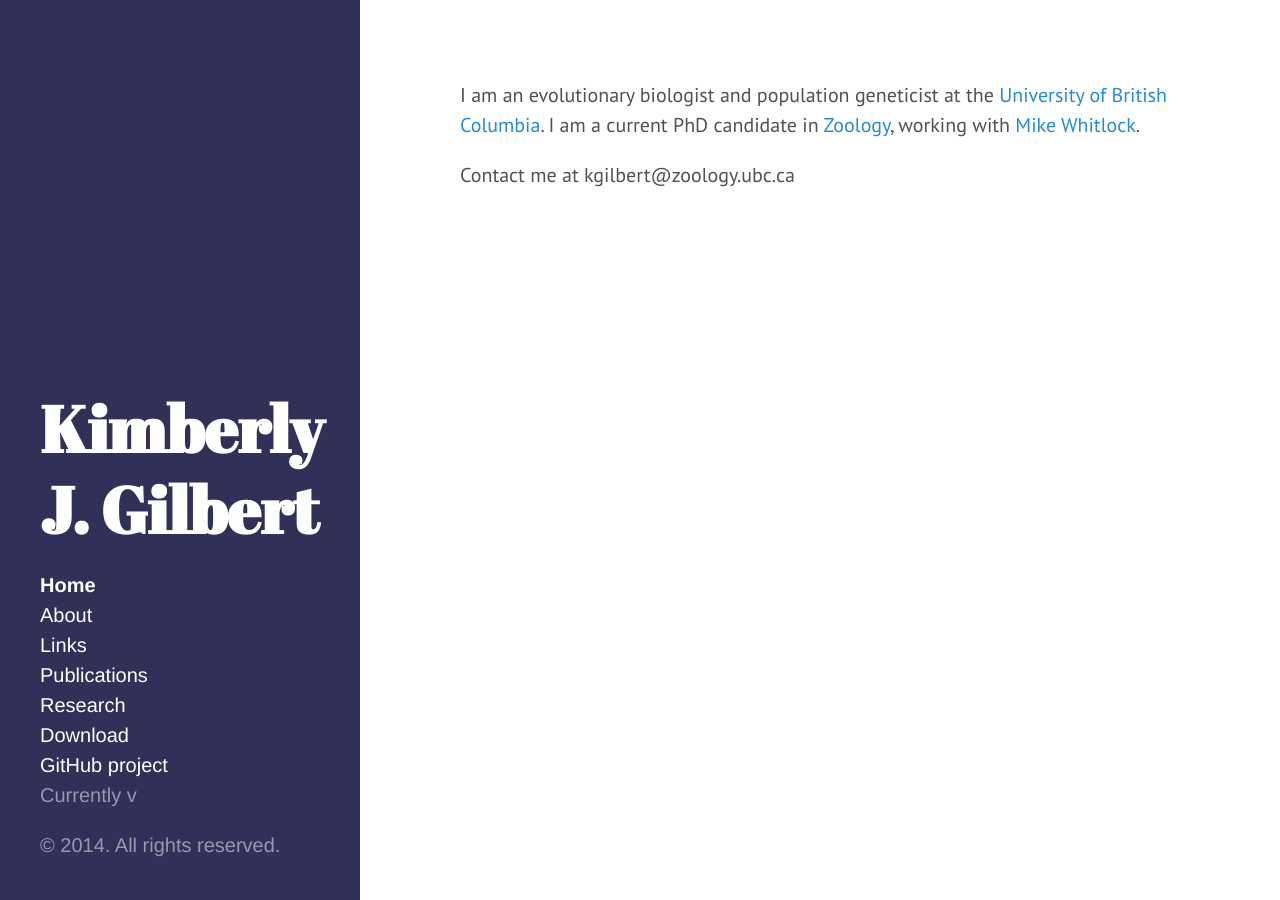
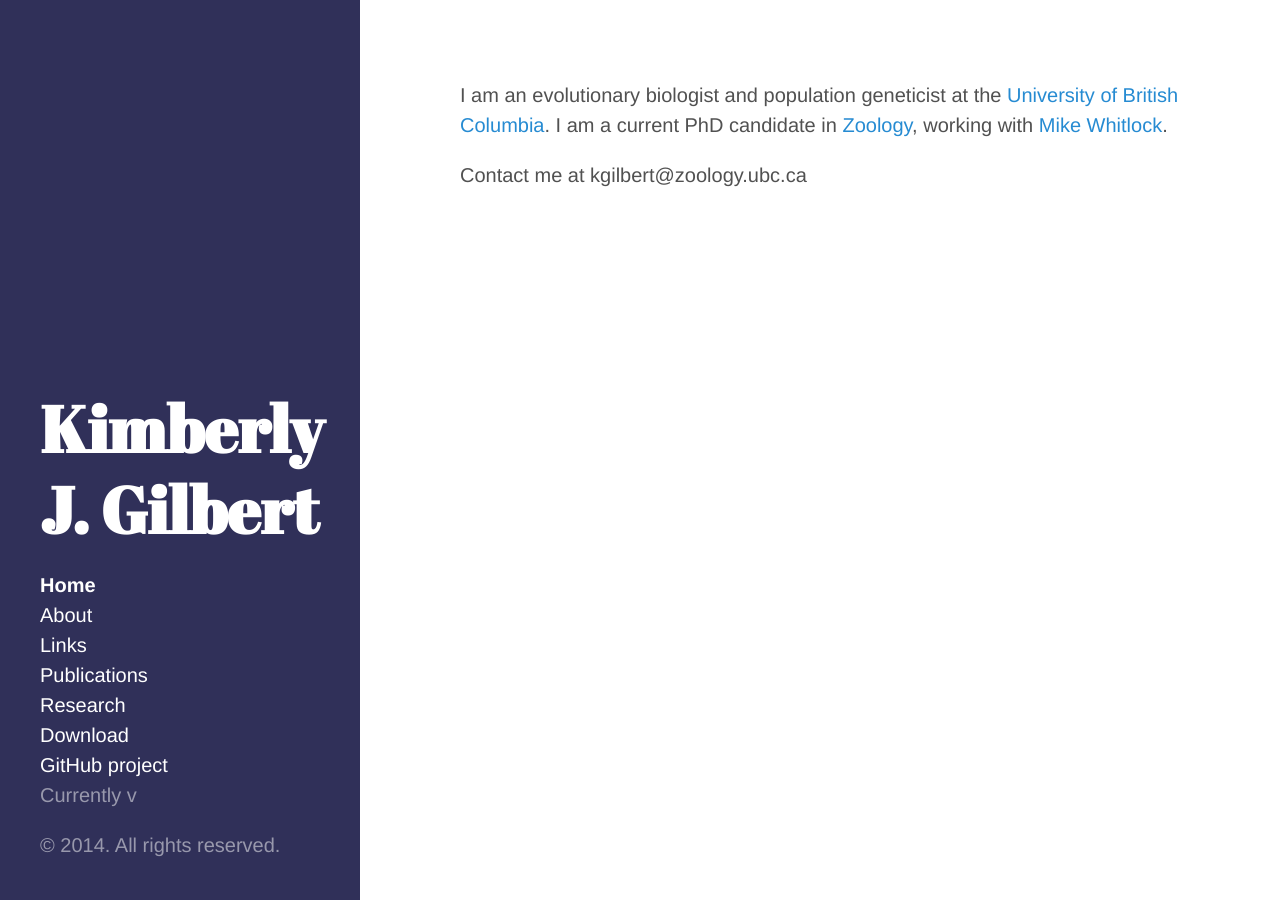
Before and after one commit to kjgilbert/kjgilbert.github.io, a Jekyll site: the page built from index.md, in a window 1280 px wide. Built offline with Jekyll 4.4.1, drawn with Linux system fonts in a browser that asks for light colours; Markdown is read by kramdown in place of the engine named in the settings.

Commit message:
trying to change title font

```diff
--- a/public/css/hyde.css
+++ b/public/css/hyde.css
@@ -42,6 +42,7 @@ html {
 @media (min-width: 58rem) {
   html {
     font-size: 20px;
+  font-family: "Helvetica Neue", sans-serif; /*trying to edit font for main name in sidebar*/
   }
 }
 
@@ -58,7 +59,6 @@ html {
   padding: 2rem 1rem;
   color: rgba(255,255,255,.5);
   background-color: #303059; /* this edits background color of sidebar */
-  font-family: "Helvetica Neue", sans-serif; /*trying to edit font for main name in sidebar*/
 }
 @media (min-width: 48rem) {
   .sidebar {
```
